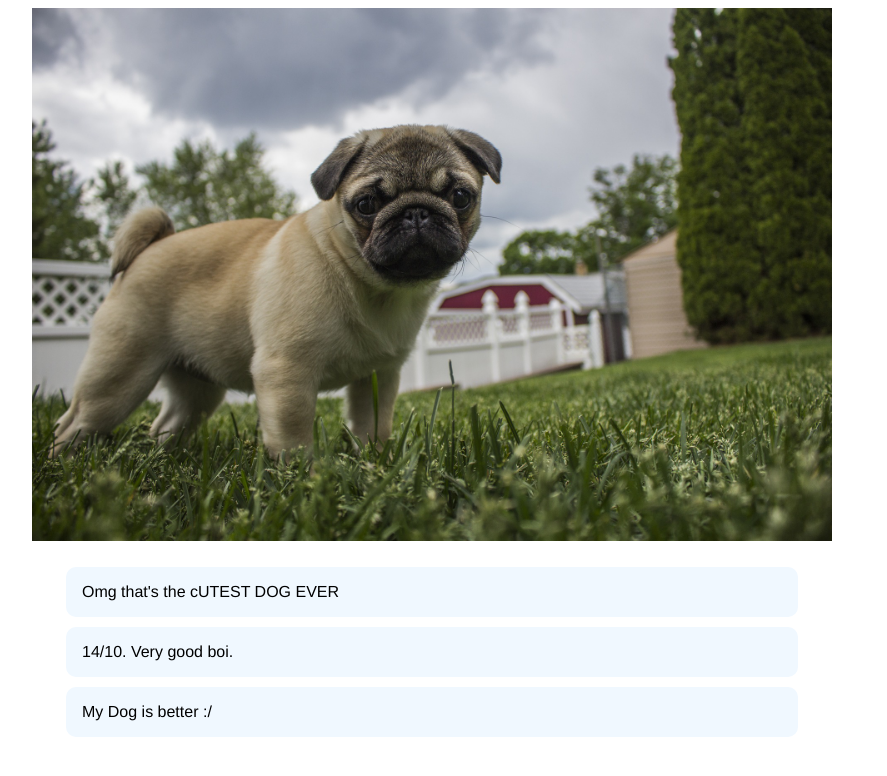
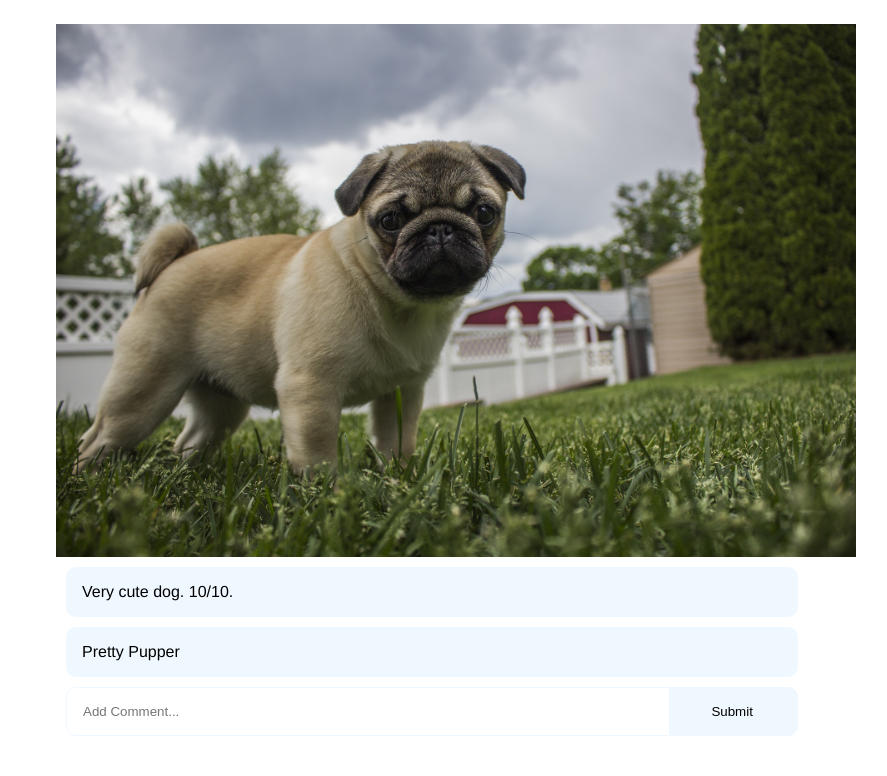
Before and after one commit to practical-solutions-inc/vue-test, a Vue app: page / in a window 1280 px wide. Shown: the top 776 px of the page, without its empty margins (208-1095 px from the left). Built offline with nearby package versions, Linux system fonts and the light colour scheme.

Commit message:
everything works- time to break it

```diff
--- a/src/App.vue
+++ b/src/App.vue
@@ -2,24 +2,32 @@
   <div id="app">
     <img class="pug-picture" alt="PUG" src="./assets/pug.jpg">
     <Comments :comments="comments"/>
+    <AddComment v-on:add-comment="newComment" />
   </div>
 </template>
 
 <script>
 import Comments from './components/Comments.vue'
+import AddComment from './components/AddComment.vue'
 
 export default {
   name: 'app',
   components: {
-    Comments
+    Comments,
+    AddComment
   },
   data() {
     return {
       comments: [
-        "Omg that's the cUTEST DOG EVER",
-        "14/10. Very good boi.",
-        "My Dog is better :/"
+        "Very cute dog. 10/10.",
+        "Pretty Pupper"
       ]
+    }
+  },
+  methods: {
+    newComment(comment) {
+      // eslint-disable-next-line no-console
+      this.comments = [...this.comments, comment ]
     }
   }
 }
@@ -28,6 +36,7 @@ export default {
 <style>
 #app {
   font-family: 'Avenir', Helvetica, Arial, sans-serif;
+  padding: 1rem 20vw;
 }
 
 .pug-picture {
--- /dev/null
+++ b/src/components/AddComment.vue
@@ -0,0 +1,53 @@
+/* eslint-disable no-console */
+<template>
+    <div class="add">
+        <form @submit="onSubmit">
+            <input type="text" v-model="comment" placeholder="Add Comment...">
+            <input type="submit" value="Submit ">
+        </form>
+    </div>
+</template>
+
+<script>
+export default {
+    name: "AddTodo",
+    data() {
+      return {
+        comment: ''
+      }
+    },
+    methods: {
+        onSubmit(e) {
+            e.preventDefault()
+            this.$emit('add-comment', this.comment)
+            // eslint-disable-next-line no-console
+            console.log(this.comment)
+        }
+    }
+}
+</script>
+
+<style scoped>
+form {
+  display: flex;
+  margin: 10px;
+}
+input[type="text"] {
+  flex: 10;
+  padding: 1rem;
+  color: black;
+  border: 1px solid aliceblue;
+  border-top-left-radius: 10px;
+  border-bottom-left-radius: 10px;
+  outline: 0;
+}
+input[type="submit"] {
+  flex: 2;
+  background: aliceblue;
+  color: black;
+  border: 1px aliceblue solid;
+  border-top-right-radius: 10px;
+  border-bottom-right-radius: 10px;
+  cursor: pointer;
+}
+</style>
--- a/src/components/Comments.vue
+++ b/src/components/Comments.vue
@@ -16,9 +16,6 @@ export default {
 </script>
 
 <style scoped>
-.comments {
-    padding: 1rem 20vw;
-}
 
 .comment {
     background-color: aliceblue;
```
